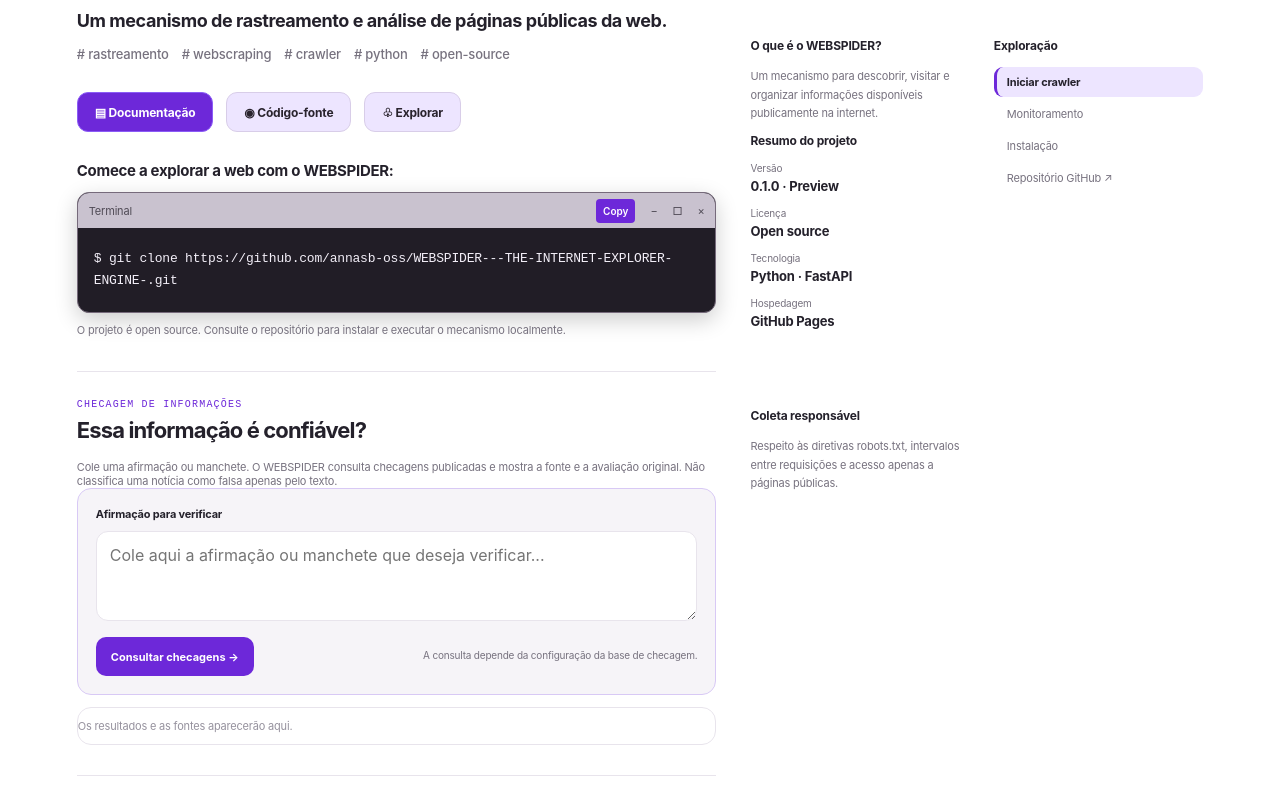
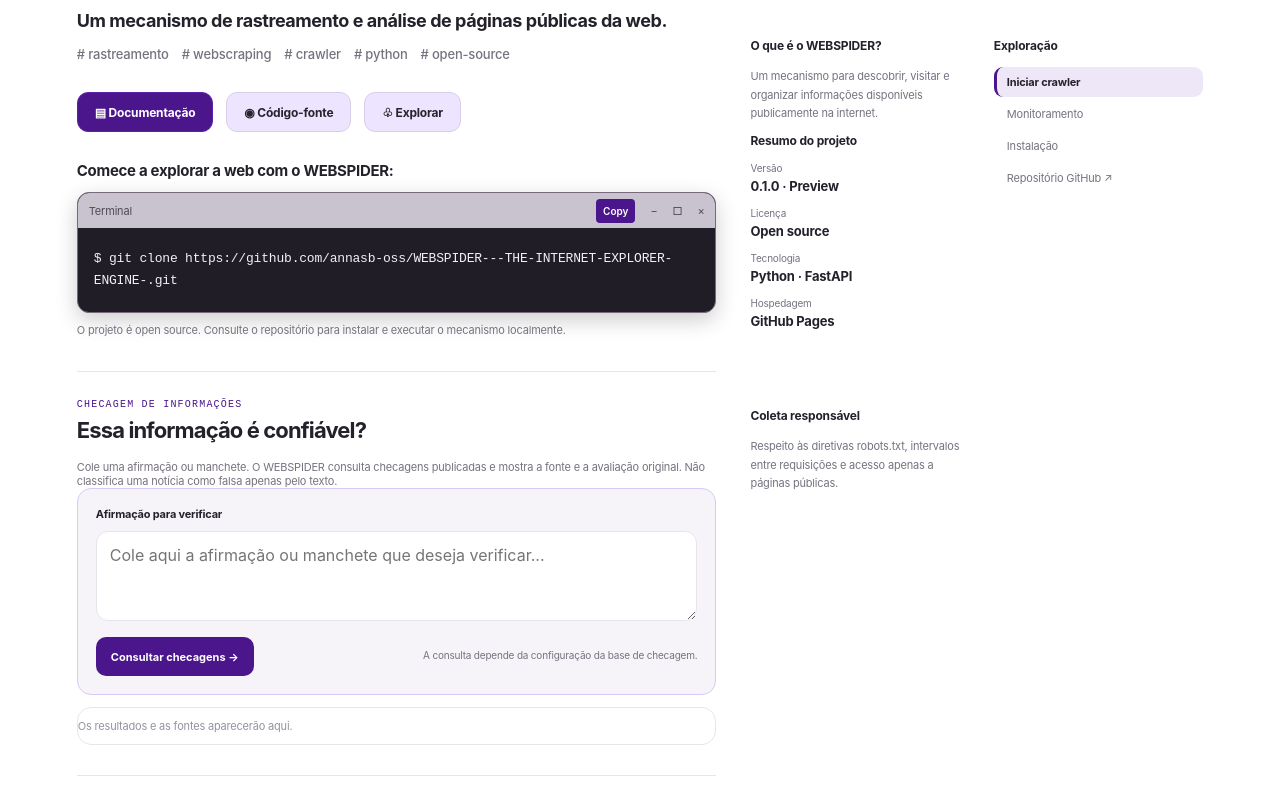
Before and after one commit to annasb-oss/WEBSPIDER---THE-INTERNET-EXPLORER-ENGINE-, a plain HTML site: page frontend/index.html in a window 1280 px wide. Shown: the part 305-1095 px from the top of the page. Drawn offline with Linux system fonts and the light colour scheme.

Commit message:
Restore consistent deep purple brand palette

```diff
--- a/frontend/style.css
+++ b/frontend/style.css
@@ -331,3 +331,37 @@ button,.action-primary{
   }
   .breadcrumbs{flex-wrap:wrap}
 }
+
+
+/* WEBSPIDER brand correction: keep the purple consistently deep */
+:root,
+html[data-theme="light"],
+html[data-theme="dark"]{
+  --purple:#4b168c !important;
+  --purple-2:#5b21a8 !important;
+  --accent:#4b168c !important;
+  --accent-2:#5b21a8 !important;
+  --lavender:#eee7f8 !important;
+  --soft:#eee7f8 !important;
+  accent-color:#4b168c !important;
+}
+.brand-mark,.mini-mark,.event-strip,
+button,.url-field button,.claim-actions button,.audit-button,
+.action-primary{
+  background:#4b168c !important;
+  border-color:#5b21a8 !important;
+  color:#fff !important;
+}
+.main-nav a:hover,.main-nav a.active,.breadcrumbs a:hover,
+.side-link:hover,.connect-button:hover,.info-card a,
+.eyebrow,.url-prefix,.log-entry time,.spider-logo{
+  color:#4b168c !important;
+}
+.main-nav a:hover,.main-nav a.active,.side-link.active{
+  border-color:#4b168c !important;
+}
+.event-strip:after{
+  background:linear-gradient(90deg,#5b21a8,#4b168c 45%,#351064) !important;
+}
+button:hover{background:#351064 !important}
+::selection{background:#4b168c !important;color:#fff}
```
